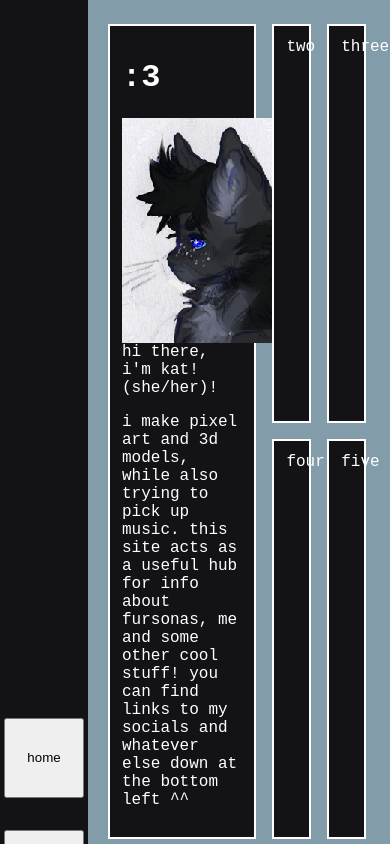
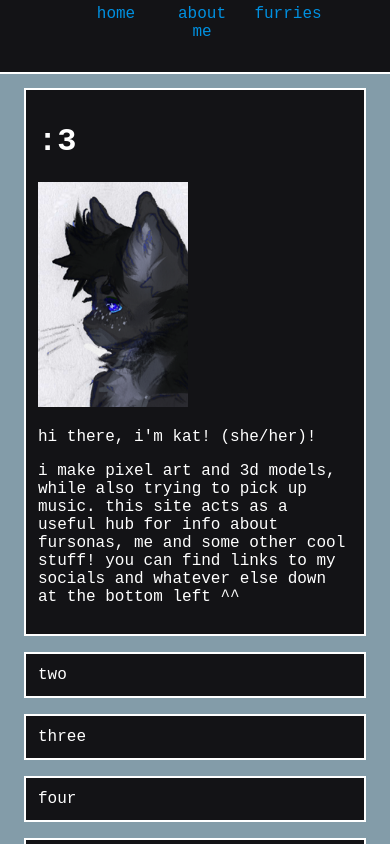
Before and after one commit to ChilledCatz/echokitty-site, a SvelteKit app: page /home in a window 390 px wide. Shown: the top 844 px of the page. Built offline with nearby package versions, Linux system fonts and the light colour scheme.

Commit message:
unfucked the css, added a mobile view, fixed the sidebar buttons with the vertical sidebar

```diff
--- a/src/lib/components/Sidebar.svelte
+++ b/src/lib/components/Sidebar.svelte
@@ -18,7 +18,6 @@
         {#if link.children}
             <SidebarDropdown children={link.children} title={link.title} />
         {:else}
-            <!-- <a href={link.href}>{link.title}</a> -->
             <SidebarLink url={link.href} title={link.title} />
         {/if}
     {/each}
@@ -30,10 +29,25 @@
         padding: 4px;
         background-color: #131316;
         width: 80px;
-        height: 100%;
+        height: 100vh;
         display: flex;
         flex-direction: column;
         justify-content: center;
-        gap: 2rem;
+        gap: 1rem;
+        z-index: 99;
+    }
+
+    @media screen and (max-width: 535px) {
+        .sidebar {
+            width: 100%;
+            height: 64px;
+            position: fixed;
+            top: 0;
+            justify-content: center;
+            flex-direction: row;
+            align-items: flex-start;
+            z-index: 3;
+            border-bottom: 2px solid white;
+        }
     }
 </style>
--- a/src/lib/components/SidebarDropdown.svelte
+++ b/src/lib/components/SidebarDropdown.svelte
@@ -1,25 +1,23 @@
 <script lang="ts">
-    import { goto } from "$app/navigation";
-    import { blur, fly } from "svelte/transition";
+    import { slide } from "svelte/transition";
 
     let {children, title} = $props();
     let isOpen = $state(false);
+
+    const isMobileView = false;
 </script>
 
-<!-- svelte-ignore a11y_click_events_have_key_events -->
-<div
+<button
     class="dropdown"
     onclick={() => isOpen = !isOpen}
-    onkeydown={(e) => {if (e.key === 'Enter') isOpen = !isOpen}}
-    role="button"
     tabindex={0}
 >
-    <div class="dropdownButton">
+    <div class="dropdownText">
         {title}
     </div>
 
     {#if isOpen}
-    <div transition:fly={{ duration: 200, y: -32 }} class="options">
+    <div transition:slide={{ axis: isMobileView ? 'y' : 'x' }} class="options">
         {#each children as child}
             <a href={child.href}>
                 {child.title}
@@ -27,37 +25,43 @@
         {/each}
     </div>
     {/if}
-</div>
+</button>
 
 <style>
     .dropdown {
+        display: flex;
+        place-content: center;
+        width: 64px;
+        height: 64px;
+        margin-left: 6px;
         text-decoration-line: none;
         background: linear-gradient(to left, rgba(0,0,0,0) 50%, blue 50%);
         background-size: 200% 100%;
         background-position: right bottom;
-        padding: 12px 24px;
         transition: all 0.3s ease;
         position: relative;
-        cursor: pointer;
         color: #0090e0;
-        border-color: white;
+        border: none;
+        font-family: hack, monospace, sans-serif;
+        font-size: medium;
     }
 
     .dropdown:hover {
         border-color: white;
         background-position: left bottom;
         color: white;
+        cursor: pointer;
     }
 
-    .dropdownButton:hover {
+    .dropdownText:hover {
         background-position: left bottom;
         color: white;
     }
 
     .options {
         position: absolute;
-        top: 51px;
-        left: 0;
+        top: 0px;
+        left: 120%;
         width: 64px;
         display: flex;
         flex-direction: column;
@@ -65,6 +69,16 @@
         border: 2px solid white;
         gap: 0.5rem;
         padding: 10px 16px;
-        z-index: 20;
+    }
+
+    .options a {
+        text-decoration-line: none;
+    }
+
+    @media only screen and (max-width: 535px) {
+        .options {
+            top: 120%;
+            left: 0;
+        }
     }
 </style>
--- a/src/lib/components/SidebarLink.svelte
+++ b/src/lib/components/SidebarLink.svelte
@@ -5,12 +5,31 @@
 </script>
 
 <button class="link" onclick={() => goto(url)}>
-    {title}
+    <div>
+        {title}
+    </div>
 </button>
 
 <style>
     .link {
-        width: 100%;
-        height: 80px;
+        display: flex;
+        place-content: center;
+        width: 64px;
+        height: 64px;
+        margin-left: 6px;
+        color: #0090e0;
+        background: linear-gradient(to left, rgba(0,0,0,0) 50%, blue 50%);
+        background-size: 200% 100%;
+        background-position: right bottom;
+        transition: all 0.3s ease;
+        border: none;
+        font-family: hack, monospace, sans-serif;
+        font-size: medium;
+    }
+
+    .link:hover {
+        background-position: left bottom;
+        color: white;
+        cursor: pointer;
     }
 </style>
--- a/src/routes/+layout.svelte
+++ b/src/routes/+layout.svelte
@@ -56,6 +56,13 @@
         pointer-events: none;
     }
 
+    @media only screen and (max-width: 535px) {
+        .container {
+            margin-top: 64px;
+            width: calc(100vw - 48px);
+        }
+    }
+
     @keyframes imageEnter {
         from {
             opacity: 0%;
--- a/src/routes/home/+page.svelte
+++ b/src/routes/home/+page.svelte
@@ -1,6 +1,14 @@
 <script lang="ts">
     import echoMid_bfThumbnail from "$lib/assets/echo/thumbnails/echoMid_bfThumbnail.png";
     import { setBackground } from '$lib/state.svelte'
+    import { onMount } from "svelte";
+
+    let gridContainer: HTMLDivElement;
+    let childCount = 0;
+
+    onMount(() => {
+        childCount = gridContainer.children.length;
+    })
 
     setBackground('#839ca9', null)
 </script>
@@ -9,7 +17,7 @@
     <title>home</title>
 </svelte:head>
 
-<div class="homeGrid">
+<div class="homeGrid" bind:this={gridContainer}>
     <div class="introduction">
         <h1>:3</h1>
         <img
@@ -56,10 +64,30 @@
     }
 
     img {
-        float: left;
         object-fit: cover;
         width: 150px;
         height: 225px;
         margin: 0px 20px 0px 0px;
     }
+
+    @media only screen and (max-width: 996px) {
+        .homeGrid {
+            grid-template-columns: repeat(3, minmax(0, 1fr));
+            grid-template-rows: repeat(4, minmax(0, 1fr));
+        }
+    }
+
+    @media only screen and (max-width: 535px) {
+        .homeGrid {
+            display: flex;
+            flex-direction: column;
+            grid-template-columns: repeat(1, minmax(0, 1fr));
+            grid-template-rows: unset;
+        }
+
+        .introduction {
+            grid-column: unset;
+            grid-row: unset;
+        }
+    }
 </style>
--- a/static/main.css
+++ b/static/main.css
@@ -14,7 +14,6 @@ body {
     /* font-family: Selectric; */
     font-family: hack, monospace, sans-serif;
     font-size: medium;
-    image-rendering: pixelated;
 }
 
 p + p {
```
Also changed, not shown: src/lib/components/Gallery.svelte (+12 -0 lines), src/routes/about/+page.svelte (+17 -0 lines), src/routes/furries/echo/+page.svelte (+41 -17 lines), src/routes/furries/glade/+page.svelte (+18 -1 lines).
